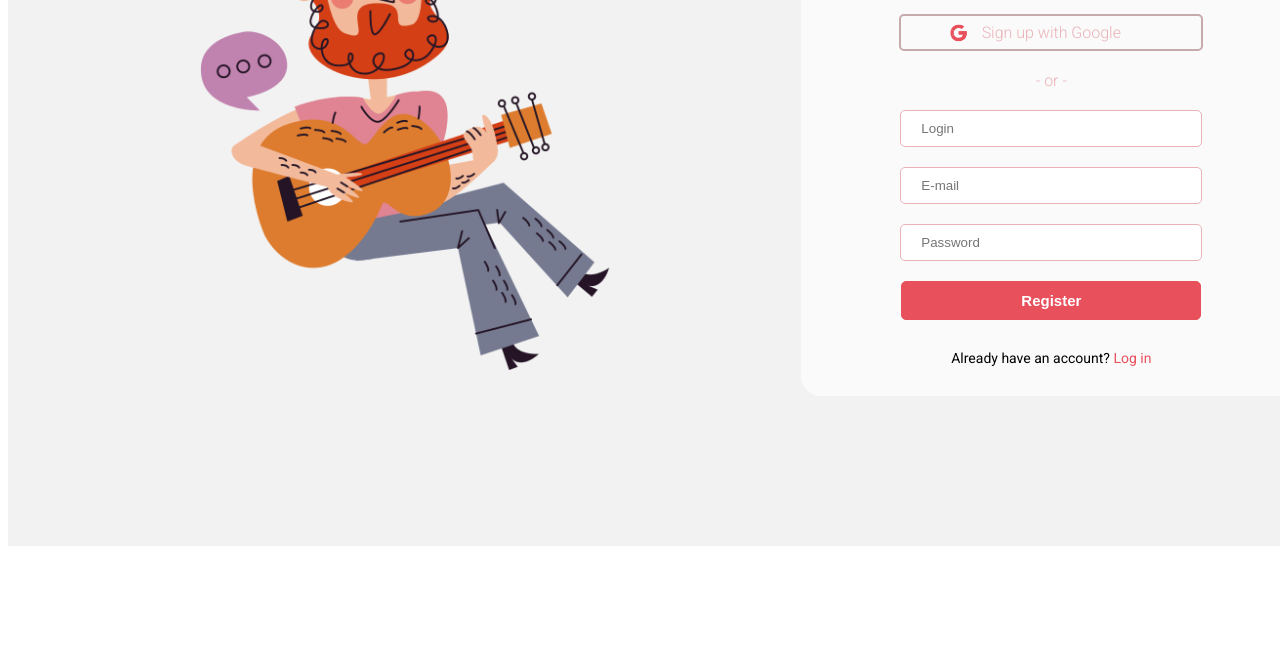
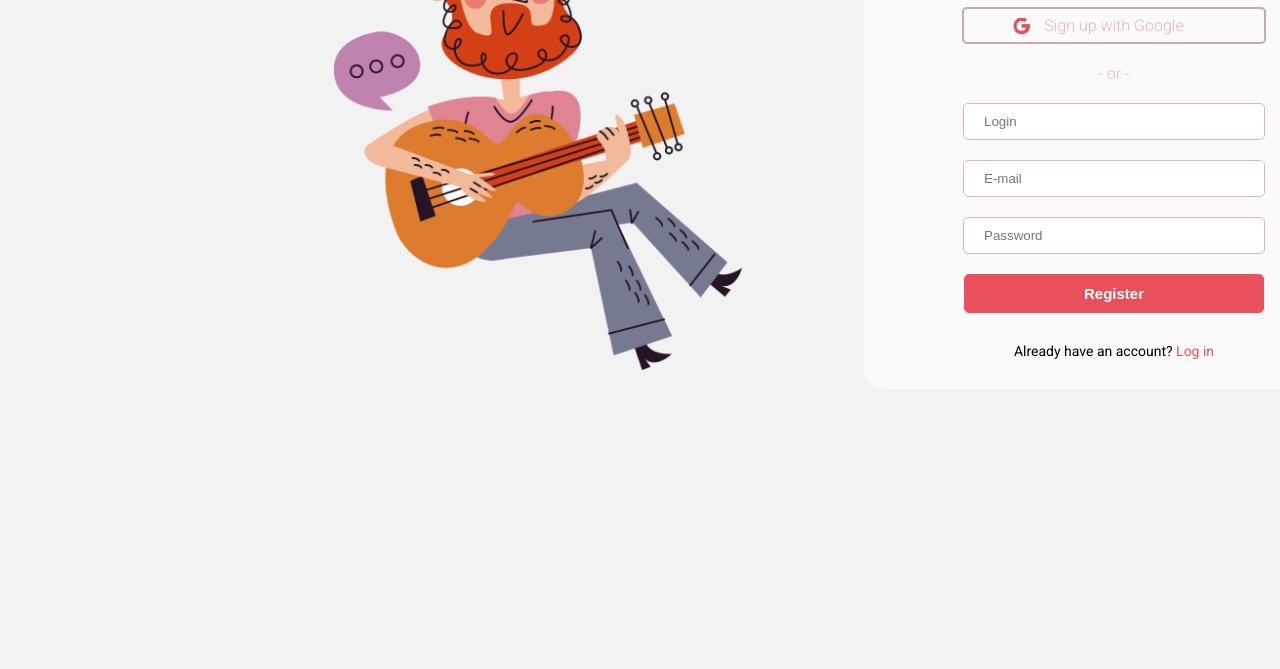
Before and after one commit to DanilWeda/ACplayer, a plain HTML site: page index.html in a window 1280 px wide. Shown: the part 276-945 px from the top of the page. Before the commit the page ends 830 px from the top, so only its background shows below. Drawn offline with Linux system fonts and the light colour scheme.

Commit message:
Fix: position, maxLeght

```diff
--- a/Css/style.css
+++ b/Css/style.css
@@ -2,6 +2,10 @@
 @import url('https://fonts.googleapis.com/css2?family=Roboto:ital,wght@0,300;1,100&display=swap');
 @import url('https://fonts.googleapis.com/css2?family=Roboto:ital,wght@0,300;0,400;1,100&display=swap');
 @import url('https://fonts.googleapis.com/css2?family=Roboto:ital,wght@0,300;0,400;0,700;1,100&display=swap');
+
+body {
+  margin: 0;
+}
 
 input {
   margin: 0;
@@ -10,15 +14,20 @@ input {
   font-family: 'Roboto', sans-serif;
   font-weight: 300;
   width: 1440px;
+  height: 795px;
   margin: 0 auto;
   display: flex;
   justify-content: space-evenly;
   background-color: #f2f2f2;
   align-items: center;
   padding-bottom: 150px;
+  position: relative;
 }
 
 .img {
+  position: absolute;
+  top: 10px;
+  left: 20%;
   width: 500px;
   height: 660px;
   display: inline-block;
@@ -27,7 +36,11 @@ input {
   background-size: 500px;
   background-position: 10% 85%;
 }
+
 .panel {
+  position: absolute;
+  top: 1px;
+  left: 60%;
   display: inline-block;
   width: 500px;
   background: #fafafa;
--- a/index.html
+++ b/index.html
@@ -20,9 +20,9 @@
 				<a href="#" class="sing-up"> Sign up with Google</a>
 				<p class="sub-title">- or -</p>
 				<form action="#" class="form">
-					<input class="login" type="text" placeholder="Login">
-					<input class="email" type="email" placeholder="E-mail">
-					<input class="password" type="password" placeholder="Password">
+					<input class="login" type="text" placeholder="Login" maxlength="12">
+					<input class="email" type="email" placeholder="E-mail" maxlength="30">
+					<input class="password" type="password" placeholder="Password" maxlength="12">
 					<button class="reg">Register</button>
 				</form>
 				<p class="error-login"></p>
```
